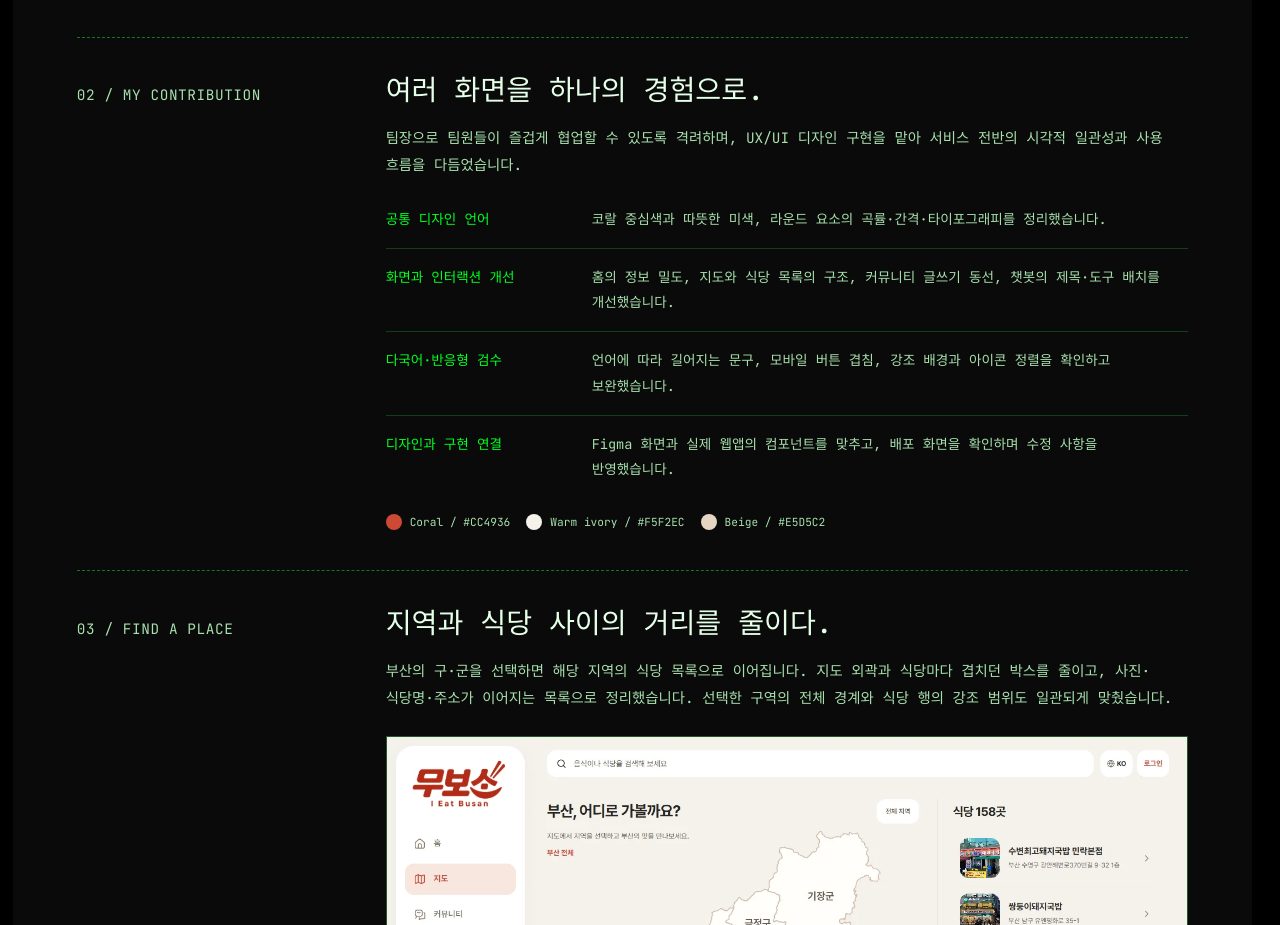
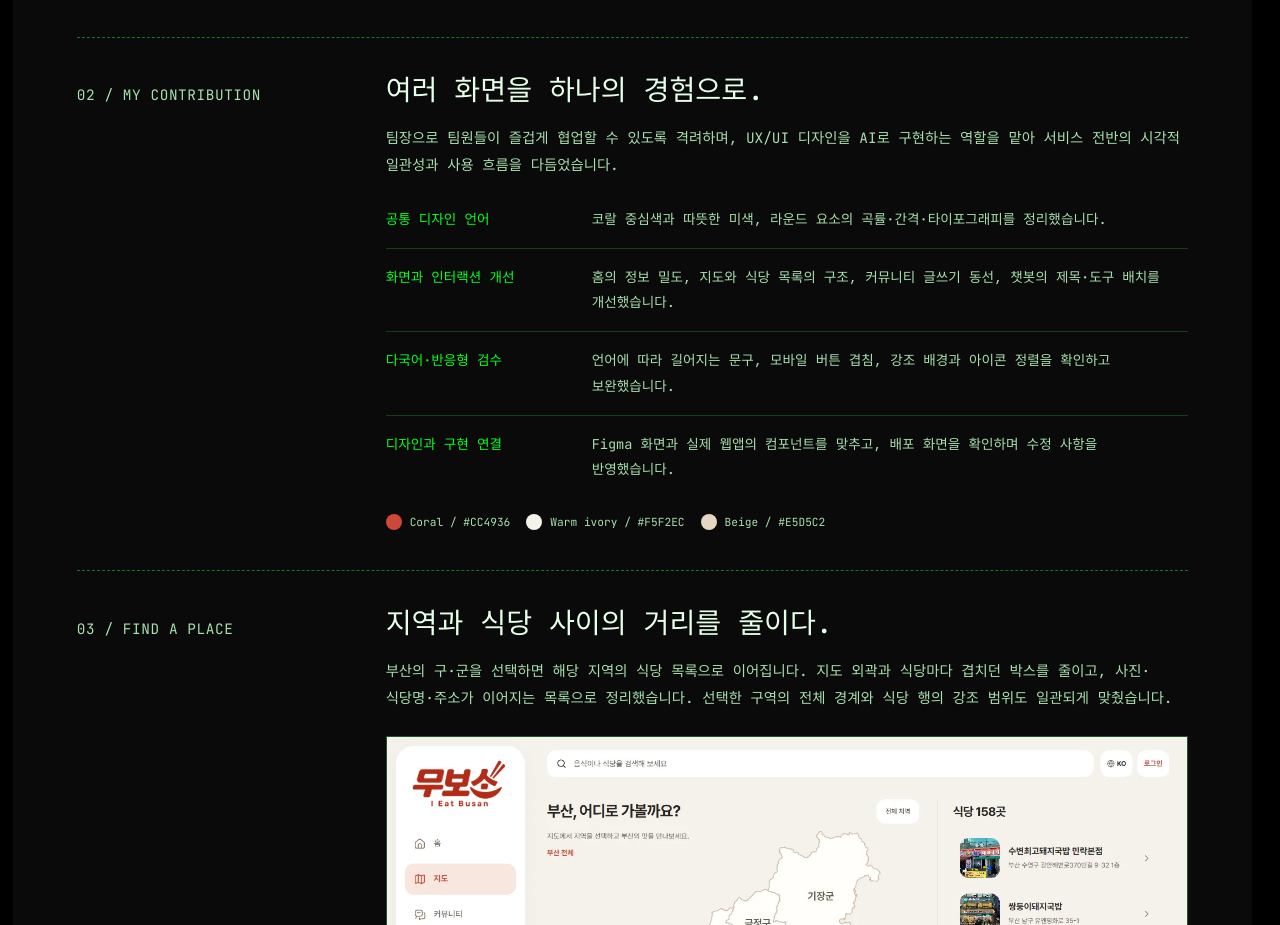
Before and after one commit to kimjuncheol-ai/portfolio, a plain HTML site: page final.html in a window 1280 px wide. Shown: the part 990-1915 px from the top of the page. Drawn offline with Linux system fonts and the light colour scheme; a web font is replaced by a local one.

Commit message:
Describe AI-assisted UX UI implementation role

```diff
--- a/final.html
+++ b/final.html
@@ -88,7 +88,7 @@
   <div class="case-overview"><figure class="case-hero"><a href="https://ieatbusan-eight.vercel.app/" target="_blank" rel="noopener noreferrer" aria-label="무보소 웹앱 새 창으로 열기"><img src="assets/projects/muboso/home.webp" alt="무보소 데스크톱 홈. 음식 추천 이미지와 여덟 가지 음식 카테고리가 한 화면에 배치되어 있다." width="1440" height="960" fetchpriority="high"></a><figcaption>01 / HOME — 사진으로 발견하고, 음식 종류로 좁혀 가는 탐색</figcaption></figure>
   <section class="case-section" aria-labelledby="case-problem"><p class="case-index">01 / THE CHALLENGE</p><div><h3 id="case-problem">‘맛집’보다 먼저, 내가 먹을 음식을 이해하는 일.</h3><p>현지 음식을 모르는 여행자에게는 식당의 이름이나 순위만으로 선택하기 어렵습니다. 어떤 재료를 쓰는지, 얼마나 매운지, 식단과 알레르기 조건을 어떻게 확인할지부터 알려 주어야 합니다.</p><p>홈의 추천 음식, 8개 카테고리와 음식명·재료 검색으로 탐색을 시작합니다. 음식 상세에서 재료·먹는 방법·알레르기 정보를 읽고, 식당과 지도를 확인한 뒤 음식이나 식당을 찜할 수 있습니다.</p><ol class="case-flow"><li><b>발견</b><span>추천 음식 · 카테고리</span></li><li><b>이해</b><span>재료 · 맵기 · 음식 설명</span></li><li><b>방문</b><span>지역 선택 · 식당 · 지도</span></li></ol></div></section>
 </div>
-  <section class="case-section" aria-labelledby="case-role"><p class="case-index">02 / MY CONTRIBUTION</p><div><h3 id="case-role">여러 화면을 하나의 경험으로.</h3><p>팀장으로 팀원들이 즐겁게 협업할 수 있도록 격려하며, UX/UI 디자인 구현을 맡아 서비스 전반의 시각적 일관성과 사용 흐름을 다듬었습니다. </p><ul class="case-work"><li><b>공통 디자인 언어</b><span>코랄 중심색과 따뜻한 미색, 라운드 요소의 곡률·간격·타이포그래피를 정리했습니다.</span></li><li><b>화면과 인터랙션 개선</b><span>홈의 정보 밀도, 지도와 식당 목록의 구조, 커뮤니티 글쓰기 동선, 챗봇의 제목·도구 배치를 개선했습니다.</span></li><li><b>다국어·반응형 검수</b><span>언어에 따라 길어지는 문구, 모바일 버튼 겹침, 강조 배경과 아이콘 정렬을 확인하고 보완했습니다.</span></li><li><b>디자인과 구현 연결</b><span>Figma 화면과 실제 웹앱의 컴포넌트를 맞추고, 배포 화면을 확인하며 수정 사항을 반영했습니다.</span></li></ul><div class="case-palette" aria-label="주요 색상"><span><i style="--swatch:#CC4936"></i>Coral / #CC4936</span><span><i style="--swatch:#F5F2EC"></i>Warm ivory / #F5F2EC</span><span><i style="--swatch:#E5D5C2"></i>Beige / #E5D5C2</span></div></div></section>
+  <section class="case-section" aria-labelledby="case-role"><p class="case-index">02 / MY CONTRIBUTION</p><div><h3 id="case-role">여러 화면을 하나의 경험으로.</h3><p>팀장으로 팀원들이 즐겁게 협업할 수 있도록 격려하며, UX/UI 디자인을 AI로 구현하는 역할을 맡아 서비스 전반의 시각적 일관성과 사용 흐름을 다듬었습니다. </p><ul class="case-work"><li><b>공통 디자인 언어</b><span>코랄 중심색과 따뜻한 미색, 라운드 요소의 곡률·간격·타이포그래피를 정리했습니다.</span></li><li><b>화면과 인터랙션 개선</b><span>홈의 정보 밀도, 지도와 식당 목록의 구조, 커뮤니티 글쓰기 동선, 챗봇의 제목·도구 배치를 개선했습니다.</span></li><li><b>다국어·반응형 검수</b><span>언어에 따라 길어지는 문구, 모바일 버튼 겹침, 강조 배경과 아이콘 정렬을 확인하고 보완했습니다.</span></li><li><b>디자인과 구현 연결</b><span>Figma 화면과 실제 웹앱의 컴포넌트를 맞추고, 배포 화면을 확인하며 수정 사항을 반영했습니다.</span></li></ul><div class="case-palette" aria-label="주요 색상"><span><i style="--swatch:#CC4936"></i>Coral / #CC4936</span><span><i style="--swatch:#F5F2EC"></i>Warm ivory / #F5F2EC</span><span><i style="--swatch:#E5D5C2"></i>Beige / #E5D5C2</span></div></div></section>
   <section class="case-section" aria-labelledby="case-map"><p class="case-index">03 / FIND A PLACE</p><div><h3 id="case-map">지역과 식당 사이의 거리를 줄이다.</h3><p>부산의 구·군을 선택하면 해당 지역의 식당 목록으로 이어집니다. 지도 외곽과 식당마다 겹치던 박스를 줄이고, 사진·식당명·주소가 이어지는 목록으로 정리했습니다. 선택한 구역의 전체 경계와 식당 행의 강조 범위도 일관되게 맞췄습니다.</p><figure class="case-screen"><img src="assets/projects/muboso/map.webp" alt="부산 구군 선택 지도와 식당 목록을 두 열로 보여 주는 무보소 지도 화면" width="1440" height="960" loading="lazy"><figcaption>02 / MAP — 지도는 열어 두고, 목록은 간결하게</figcaption></figure></div></section>
 <section class="case-section" aria-labelledby="case-community"><p class="case-index">04 / COMMUNITY</p><div><h3 id="case-community">여행자의 한 끼가 다음 사람의 정보로.</h3><p>커뮤니티에서는 음식 후기를 나누고, 현지 음식을 먹는 방법을 묻고 답합니다. 인기·최신 순서와 후기·질문·자유 분류로 글을 살펴보고, 로그인 후 글쓰기와 댓글로 참여할 수 있습니다.</p><p>글쓰기를 상단의 주요 행동으로 옮기고 떠 있는 중복 버튼을 제거했습니다. 작은 화면에서도 작성 버튼과 분류 선택이 겹치지 않도록 간격과 배치를 정리했습니다. 게시글은 작성자의 언어로 표시됩니다.</p><figure class="case-screen"><img src="assets/projects/muboso/community.webp" alt="상단 글쓰기 버튼과 인기·최신·후기·질문·자유 분류 아래 다양한 언어의 게시글이 이어지는 무보소 커뮤니티" width="1440" height="960" loading="lazy"><figcaption>03 / COMMUNITY — 음식 경험과 질문을 나누는 게시판</figcaption></figure></div></section>
   <section class="case-section" aria-labelledby="case-guide"><p class="case-index">05 / FOOD GUIDE</p><div class="case-guide"><div><h3 id="case-guide">식단과 취향을 묻는<br>음식 도우미.</h3><p>챗봇 형태의 도우미는 식단·알레르기·재료·맵기 조건을 바탕으로 등록된 음식의 후보를 안내합니다. 한국어·영어·일본어·중국어의 질문, 버튼과 음식 설명이 연결되도록 검수했습니다.</p><p>등록된 음식 데이터와 규칙을 바탕으로 조건에 맞는 후보를 좁힙니다. 음식 선택에 필요한 정보를 제공하고, 실제 재료와 조리 환경은 식당에서 확인하도록 안내합니다.</p><p class="case-detail">TEAM IMPLEMENTATION<br>HTML · CSS · JavaScript / Figma / Supabase / Google Maps / Vercel</p></div><figure class="case-chat"><img src="assets/projects/muboso/guide.webp" alt="식단과 알레르기 여부를 선택하는 무보소 음식 도우미" width="480" height="912" loading="lazy"><figcaption>04 / GUIDE — 조건을 하나씩 확인하는 대화</figcaption></figure></div></section>
```
